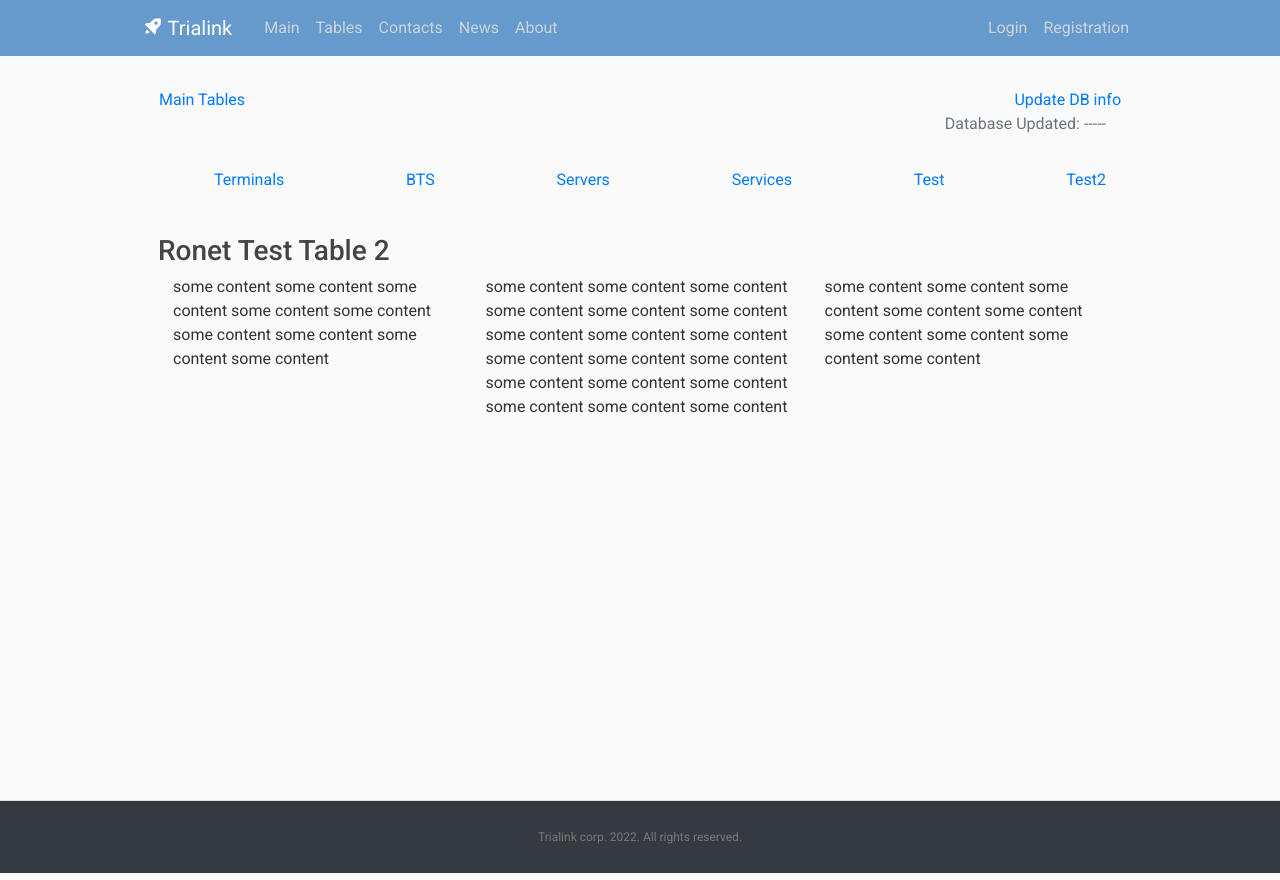
After one commit to mrmarus88/Trialink_prjct, a Django app: page /tables/test2 in a window 1280 px wide. The commit adds this page. Run offline with Django 4.2, Linux system fonts and the light colour scheme; some libraries are stand-ins or nearby versions.

Commit message:
8\12\2022

```diff
--- a/Trialink/Trialink/urls.py
+++ b/Trialink/Trialink/urls.py
@@ -19,6 +19,28 @@ from django.conf import settings
 from django.conf.urls.static import static
 from django.contrib.auth import views as auth_views
 from main import views
+from django.contrib.auth.models import User
+from rest_framework import routers, serializers, viewsets
+
+
+
+# Serializers define the API representation.
+class UserSerializer(serializers.HyperlinkedModelSerializer):
+    class Meta:
+        model = User
+        fields = ['url', 'username', 'email', 'is_staff']
+
+# ViewSets define the view behavior.
+class UserViewSet(viewsets.ModelViewSet):
+    queryset = User.objects.all()
+    serializer_class = UserSerializer
+
+# Routers provide an easy way of automatically determining the URL conf.
+router = routers.DefaultRouter()
+router.register(r'users', UserViewSet)
+
+# Wire up our API using automatic URL routing.
+# Additionally, we include login URLs for the browsable API.
 
 table_patterns  = [
     path("servers", views.servers, name= 'servers'),
@@ -27,6 +49,7 @@ table_patterns  = [
     path("bts", views.bts, name= 'bts'),
     path("test", views.test, name= 'test'),
     path('test1',views.test1, name = "test1"),
+    path('test2',views.test2, name = "test2"),
     path('terminals1',views.terminals1, name = "terminals1"),
     path('bts1',views.bts1, name = "bts1"),
     path('servers1',views.servers1, name = "servers1"),
@@ -57,6 +80,8 @@ urlpatterns = [
     path('profile/', views.profile, name='profile'),
     path('trialink/', views.trialink, name = 'trialink'),
     path('accounts/', include('django.contrib.auth.urls')),
+    path('', include (router.urls)),
+    path('api-auth/', include ('rest_framework.urls', namespace='rest_framework'))
 ]
 
 if settings.DEBUG:
--- a/Trialink/main/apps.py
+++ b/Trialink/main/apps.py
@@ -1,4 +1,5 @@
 from django.apps import AppConfig
+
 
 
 class MainConfig(AppConfig):
--- a/Trialink/main/static/css/style.css
+++ b/Trialink/main/static/css/style.css
@@ -122,14 +122,28 @@ footer a:hover {
   height: 100%;
 }
 
-.wrapper {position: right; /*задаем для родительского блока относительное позиционирование, чтобы потом абсолютно позиционировать блок внутри него*/}
-.box {
-width: 100%;
-position: absolute;
-left: 50%;
-}
-
 .links {
   display: flex;
   justify-content: space-between;
 }
+
+.container {
+  width: 100%;
+  max-width: 1024px; /*максимальная ширина может иметь другое значение*/
+  padding: 0 15px;
+  margin: 0 auto;
+}
+
+.container:after {
+  content: "";
+  display: table;
+  clear: both;
+}
+
+.content-wrapper {
+  width: 200px;
+}
+
+.wrapper {
+  width: 30px;
+}
--- a/Trialink/main/templates/base_table.html
+++ b/Trialink/main/templates/base_table.html
@@ -28,6 +28,9 @@
            <div class="navbar-nav mr-auto">
              <a class="nav-item nav-link " href="{% url 'home' %}">Main</a>
              <a class="nav-item nav-link " href="{% url 'table' %}">Tables</a>
+             <a class="nav-item nav-link " href="{% url 'contacts' %}">Contacts</a>
+             <a class="nav-item nav-link " href="{% url 'news' %}">News</a>
+             <a class="nav-item nav-link " href="{% url 'about' %}">About</a>
            </div>
            <!-- Правая часть навигационной панели -->
            <div class="navbar-nav">
@@ -47,31 +50,30 @@
   <main role="main" class="container">
     <div class="links">
       <a class ="nav-item nav-link" href="{% url 'table' %}" align ="left"> Main Tables </a>
-      <a class= "nav-item nav-link" href="{% url 'update' %}" align ="right">Update DB info</a>
+      <a class= "nav-item nav-link" href="{% url 'update' %}" align ="right">Update DB info
+        <div class="container">
+          {% if update.run %}
+          <p class='text-muted'>Database Updated: <output id="datetime"></p>
+          {% else %}
+          <p class='text-muted'>Database Updated: ----- </p>
+          {% endif %}
         </div>
-    <div class="row">
-        <div class="col-md-8">
-          {% if messages %}
-            {% for message in messages %}
-              <div class="alert alert-{{ message.tags }}">
-                {{ message }}
+      </a>
     </div>
-            {% endfor %}
-          {% endif %}
-          {% block content %}
-          {% endblock content %}
-        </div>
-        <div class="list">
-          <div class="row">
-            <p class='text-muted'>Database Updated: <output id="datetime"></p>
-          </div>
-          <ul class="wrapper" align="left">
+    <div class= "container">
+        <ul class="links">
             <a class="nav-item nav-link " href="{% url 'terminals' %}">Terminals</a>
             <a class="nav-item nav-link " href="{% url 'bts' %}">BTS</a>
             <a class="nav-item nav-link " href="{% url 'servers' %}">Servers</a>
             <a class="nav-item nav-link " href="{% url 'services' %}">Services</a>
             <a class="nav-item nav-link " href="{% url 'test' %}">Test</a>
+            <a class="nav-item nav-link " href="{% url 'test2' %}">Test2</a>
         </ul>
+        <div>
+          <div>
+              {% block content %}
+              {% endblock content %}
+          </div>
         </div>
     </div>
   </main>
--- a/Trialink/main/templates/bts.html
+++ b/Trialink/main/templates/bts.html
@@ -3,6 +3,6 @@
 {% block header %}BTS{% endblock header %}
 
 {% block content %}
-  <h3>Ronet BTS Table</h3>
-  <iframe class="solution" src="bts1" frameborder="0" width="10000" height='10000' align="mid"></iframe>
+  <h3><br/>Ronet BTS Table</h3>
+  <iframe class="solution" src="bts1" frameborder="0" width="10000" height="10000" align="mid"></iframe>
 {% endblock content %}
--- a/Trialink/main/templates/servers.html
+++ b/Trialink/main/templates/servers.html
@@ -3,6 +3,6 @@
 {% block header %}Servers{% endblock header %}
 
 {% block content %}
-  <h3>Ronet Servers Table</h3>
-  <iframe class="solution" src="servers1" frameborder="0" width="10000" height='10000' align="left"></iframe>
+  <h3><br/>Ronet Servers Table</h3>
+  <iframe class="solution" src="servers1" frameborder="0" width="10000" height="10000" align="left"></iframe>
 {% endblock content %}
--- a/Trialink/main/templates/services.html
+++ b/Trialink/main/templates/services.html
@@ -3,6 +3,6 @@
 {% block header %}Services{% endblock header %}
 
 {% block content %}
-  <h3>Ronet Services Table</h3>
-  <iframe class="solution" src="services1" frameborder="0" width="10000" height='10000' align="mid"></iframe>
+  <h3><br/>Ronet Services Table</h3>
+  <iframe class="solution" src="services1" frameborder="0" width="10000" height="10000" align="mid"></iframe>
 {% endblock content %}
--- a/Trialink/main/templates/tables/test_table.html
+++ b/Trialink/main/templates/tables/test_table.html
@@ -3,6 +3,6 @@
 {% block header %}Test Tables{% endblock header %}
 
 {% block content %}
-  <h3>Ronet Test Table</h3>
-  <iframe class="solution" src="test1" frameborder="0" width="10000" height='10000' align="left"></iframe>
+  <h3><br/>Ronet Test Table</h3>
+  <iframe class="solution" src="test1" frameborder="0" height="100" width="10000" align="left"></iframe>
 {% endblock content %}
--- /dev/null
+++ b/Trialink/main/templates/tables/test_table_2.html
@@ -0,0 +1,25 @@
+{% extends "base_table.html" %}
+{% block title %}Test Tables{% endblock title %}
+{% block header %}Test Tables{% endblock header %}
+
+{% block content %}
+  <h3><br/>Ronet Test Table 2</h3>
+  <div class="links">
+    <div class="content">
+      <div class="container">
+        some content some content some content some content some content some content some content some content some content
+      </div>
+    </div>
+    <div class="content">
+      <div class="container">
+       some content some content some content some content some content some content some content some content some content
+       some content some content some content some content some content some content some content some content some content
+      </div>
+    </div>
+    <div class="content">
+      <div class="container">
+        <p>some content some content some content some content some content some content some content some content some content </p>
+      </div>
+    </div>
+  </div>
+{% endblock content %}
--- a/Trialink/main/templates/terminals.html
+++ b/Trialink/main/templates/terminals.html
@@ -3,6 +3,6 @@
 {% block header %}Terminals{% endblock header %}
 
 {% block content %}
-  <h3>Ronet Terminals Table</h3>
+  <h3><br/>Ronet Terminals Table</h3>
   <iframe class="solution" src="terminals1" frameborder="0" height="10000" weight ="10000" align="left"></iframe>
 {% endblock content %}
--- a/Trialink/main/views.py
+++ b/Trialink/main/views.py
@@ -43,6 +43,9 @@ def test(request):
 
 def test1(request):
     return render(request, "tables/test_table_1.html")
+
+def test2(request):
+    return render(request, "tables/test_table_2.html")
 
 def terminals1(request):
     return render(request,"tables/terminals_table_1.html")
@@ -100,6 +103,10 @@ def trialink(request):
 
 @xframe_options_exempt
 def update(request):
-    if request.method == 'GET':
-        return "Trialink/read_SQL_tables.py"
-    return render(request, 'main_tables.html')
+    if request.method == "GET":
+        # functionality 1
+        data = []
+    elif request.method == "POST":
+        # functionality 2
+        data2 = []
+    return render(request,"main_tables.html",print(data))
```
Also changed, not shown: Trialink/Trialink/settings.py (+8 -0 lines), Trialink/main/templates/base.html (+3 -11 lines), Trialink/main/templates/contacts.html (+19 -23 lines). Lines whose indentation alone changed are shown as unchanged.
